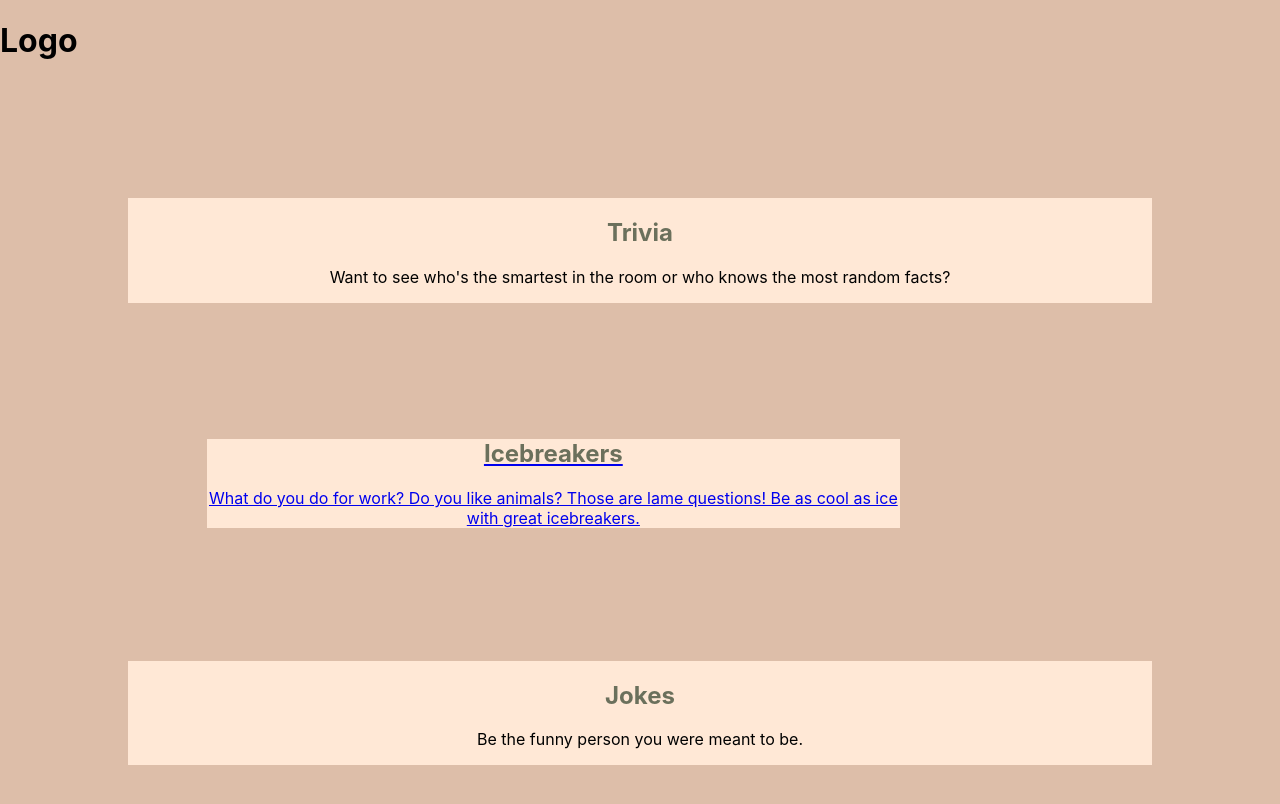
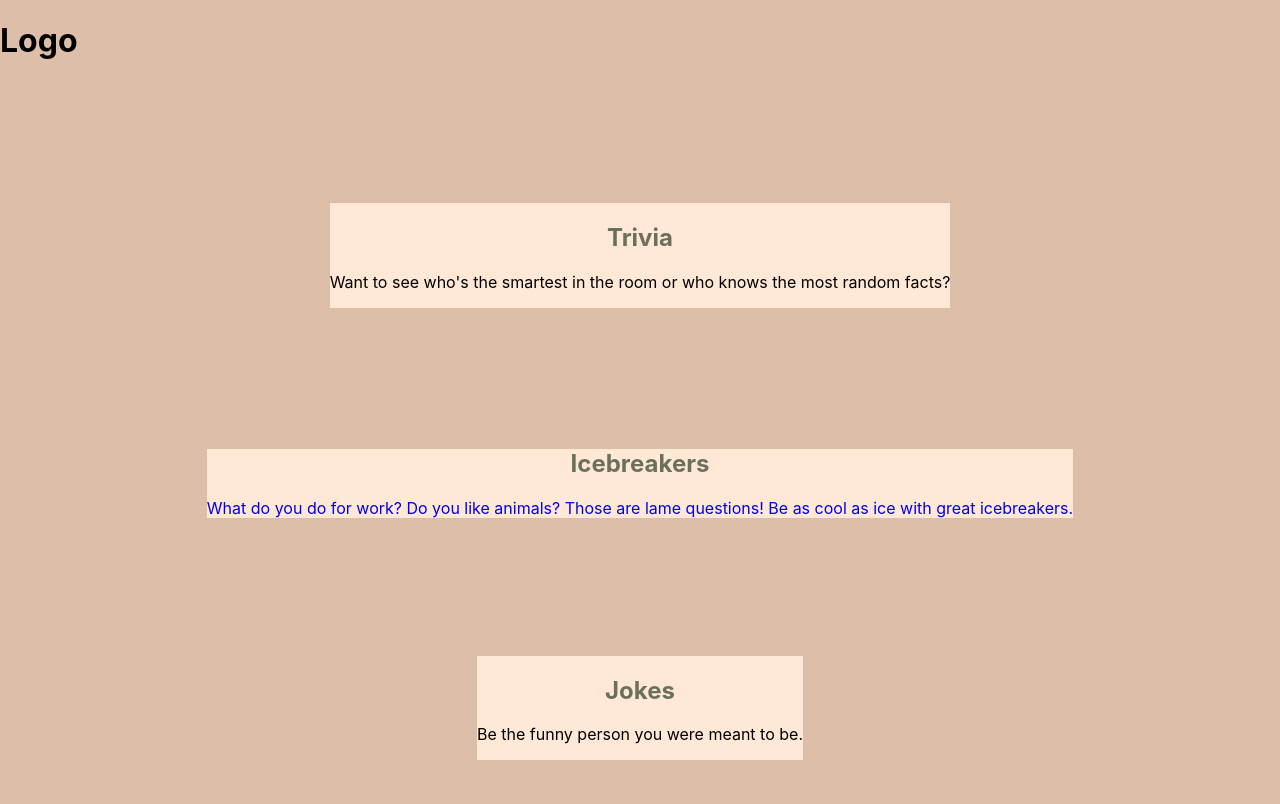
Before and after one commit to Logan-Alvarez/final-project, a React (Create React App) app: page / in a window 1280 px wide. Shown: the top 804 px of the page. Built offline with nearby package versions, Linux system fonts and the light colour scheme; no server answers.

Commit message:
Added some flavor so it's not ugly lol

```diff
--- a/src/App.css
+++ b/src/App.css
@@ -20,6 +20,10 @@ body {
   background-color: var(--primary-color);
 }
 
+a:link {
+  text-decoration: none;
+}
+
 /* MAIN PAGE */
 .Main {
   height: 100%;
@@ -29,14 +33,12 @@ body {
   flex-direction: column;
   justify-content: space-evenly;
   align-items: center;
-
   height: 100%;
 }
 
 .feature-container {
   text-align: center;
   background-color: var(--secondary-color);
-  width: 80%;
 }
 
 .tool-container h2 {
```
